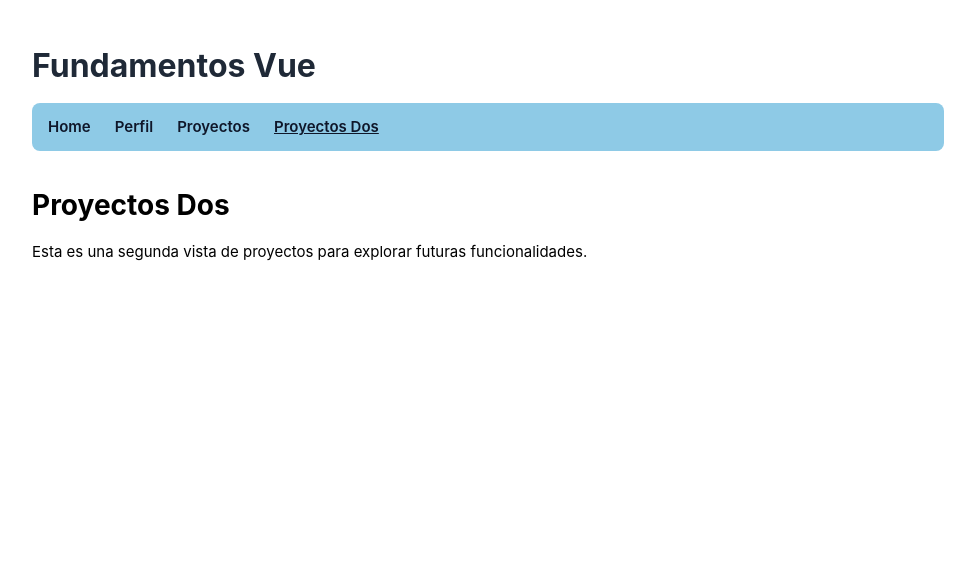
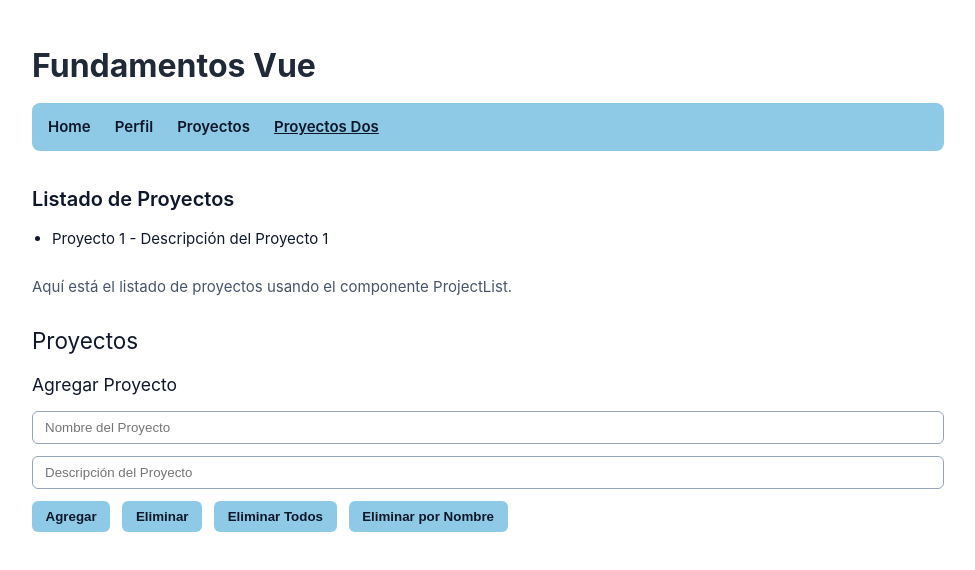
Before and after one commit to kennypallchizaca-coder/icc-ppw-u2-01_fundamentos-vue, a Vue app: page /#/proyectos-dos in a window 1280 px wide. Shown: the top 570 px of the page, without its empty margins (152-1127 px from the left). Built offline with nearby package versions, Linux system fonts and the light colour scheme.

Commit message:
feat: enhance projects management experience

```diff
--- /dev/null
+++ b/src/components/projects/ProjectList.vue
@@ -0,0 +1,48 @@
+<template>
+  <section class="project-list">
+    <h3 class="project-list__title">Listado de Proyectos</h3>
+    <p v-if="!projects.length" class="project-list__empty">No hay proyectos registrados todavía.</p>
+    <ul v-else>
+      <li v-for="project in projects" :key="project.name">
+        {{ project.name }} - {{ project.description }}
+      </li>
+    </ul>
+  </section>
+</template>
+
+<script setup lang="ts">
+import type { Project } from '@/services/project.service'
+
+defineProps<{
+  projects: Project[]
+}>()
+</script>
+
+<style scoped>
+.project-list {
+  display: grid;
+  gap: 0.75rem;
+}
+
+.project-list__title {
+  font-size: 1.25rem;
+  font-weight: 600;
+  color: #0f172a;
+}
+
+.project-list__empty {
+  color: #475569;
+}
+
+ul {
+  list-style: disc;
+  padding-left: 1.25rem;
+  display: grid;
+  gap: 0.5rem;
+  color: #0f172a;
+}
+
+li {
+  color: inherit;
+}
+</style>
--- a/src/stores/project.store.ts
+++ b/src/stores/project.store.ts
@@ -20,9 +20,27 @@
     resetForm()
   }
 
+  function removeLastProject() {
+    projects.value.pop()
+  }
+
+  function clearProjects() {
+    projects.value.splice(0)
+  }
+
+  function removeProjectByName(name: string) {
+    const trimmedName = name.trim()
+    if (!trimmedName) return
+
+    projects.value = projects.value.filter((project) => project.name !== trimmedName)
+  }
+
   return {
     projects,
     form,
-    addProject
+    addProject,
+    removeLastProject,
+    clearProjects,
+    removeProjectByName
   }
 }
--- a/src/views/ProjectsTwoView.vue
+++ b/src/views/ProjectsTwoView.vue
@@ -1,22 +1,115 @@
 <template>
   <section class="projects-two">
-    <h2>Proyectos Dos</h2>
-    <p>Esta es una segunda vista de proyectos para explorar futuras funcionalidades.</p>
+    <ProjectList :projects="projects" />
+    <p class="projects-two__description">
+      Aquí está el listado de proyectos usando el componente <strong>ProjectList</strong>.
+    </p>
+
+    <section class="projects-two__form">
+      <h2>Proyectos</h2>
+      <h3>Agregar Proyecto</h3>
+      <form @submit.prevent="addProject" class="form">
+        <label class="sr-only" for="projectNameTwo">Nombre del Proyecto</label>
+        <input
+          id="projectNameTwo"
+          v-model="form.name"
+          type="text"
+          placeholder="Nombre del Proyecto"
+          required
+        />
+        <label class="sr-only" for="projectDescriptionTwo">Descripción del Proyecto</label>
+        <input
+          id="projectDescriptionTwo"
+          v-model="form.description"
+          type="text"
+          placeholder="Descripción del Proyecto"
+          required
+        />
+        <div class="form__actions">
+          <button type="submit">Agregar</button>
+          <button type="button" @click="removeLastProject">Eliminar</button>
+          <button type="button" @click="clearProjects">Eliminar Todos</button>
+          <button type="button" @click="removeByName">Eliminar por Nombre</button>
+        </div>
+      </form>
+    </section>
   </section>
 </template>
 
-<script setup lang="ts"></script>
+<script setup lang="ts">
+import ProjectList from '@/components/projects/ProjectList.vue'
+import { useProjectStore } from '@/stores/project.store'
+
+const { projects, form, addProject, removeLastProject, clearProjects, removeProjectByName } =
+  useProjectStore()
+
+function removeByName() {
+  removeProjectByName(form.name)
+  form.name = ''
+}
+</script>
 
 <style scoped>
 .projects-two {
   display: grid;
-  gap: 0.75rem;
-  color: black;
+  gap: 1.5rem;
+  color: #0f172a;
 }
 
-h2 {
-  font-size: 1.75rem;
-  font-weight: 700;
-  color: black;
+.projects-two__description {
+  color: #475569;
+}
+
+.projects-two__form {
+  display: grid;
+  gap: 0.75rem;
+}
+
+.form {
+  display: grid;
+  gap: 0.75rem;
+}
+
+.form__actions {
+  display: flex;
+  flex-wrap: wrap;
+  gap: 0.75rem;
+}
+
+input,
+button {
+  color: #0f172a;
+}
+
+input {
+  padding: 0.5rem 0.75rem;
+  border: 1px solid #94a3b8;
+  border-radius: 0.375rem;
+}
+
+button {
+  padding: 0.5rem 0.85rem;
+  border: none;
+  border-radius: 0.375rem;
+  background-color: #8ecae6;
+  font-weight: 600;
+  cursor: pointer;
+  transition: background-color 0.2s ease;
+}
+
+button:hover {
+  background-color: #7dc0df;
+}
+
+.sr-only {
+  position: absolute;
+  width: 1px;
+  height: 1px;
+  padding: 0;
+  margin: -1px;
+  overflow: hidden;
+  clip: rect(0, 0, 0, 0);
+  white-space: nowrap;
+  border: 0;
 }
 </style>
--- a/src/views/ProjectsView.vue
+++ b/src/views/ProjectsView.vue
@@ -25,18 +25,12 @@
       </form>
     </div>
 
-    <div class="projects__list">
-      <h3>Listado de Proyectos</h3>
-      <ul>
-        <li v-for="project in projects" :key="project.name">
-          {{ project.name }} - {{ project.description }}
-        </li>
-      </ul>
-    </div>
+    <ProjectList :projects="projects" />
   </section>
 </template>
 
 <script setup lang="ts">
+import ProjectList from '@/components/projects/ProjectList.vue'
 import { useProjectStore } from '@/stores/project.store'
 
 const { projects, form, addProject } = useProjectStore()
@@ -53,8 +47,7 @@
   font-weight: 700;
 }
 
-.projects__form,
-.projects__list {
+.projects__form {
   display: grid;
   gap: 0.75rem;
 }
@@ -88,13 +81,6 @@
   background-color: #7dc0df;
 }
 
-ul {
-  list-style: disc;
-  padding-left: 1.25rem;
-  display: grid;
-  gap: 0.5rem;
-}
-
 .sr-only {
   position: absolute;
   width: 1px;
@@ -107,18 +93,10 @@
   border: 0;
 }
 
-h2 {
-  font-size: 1.25rem;
-  font-weight: 600;
-  color:black;
-}
-
-h3 {
-  font-size: 1.25rem;
-  font-weight: 600;
-  color:black;
-}
-li {
-  color:black;
+h2,
+h3,
+input,
+button {
+  color: #0f172a;
 }
 </style>
```
Also changed, not shown: 1 other file (tests, documents, lock files or other folders).
